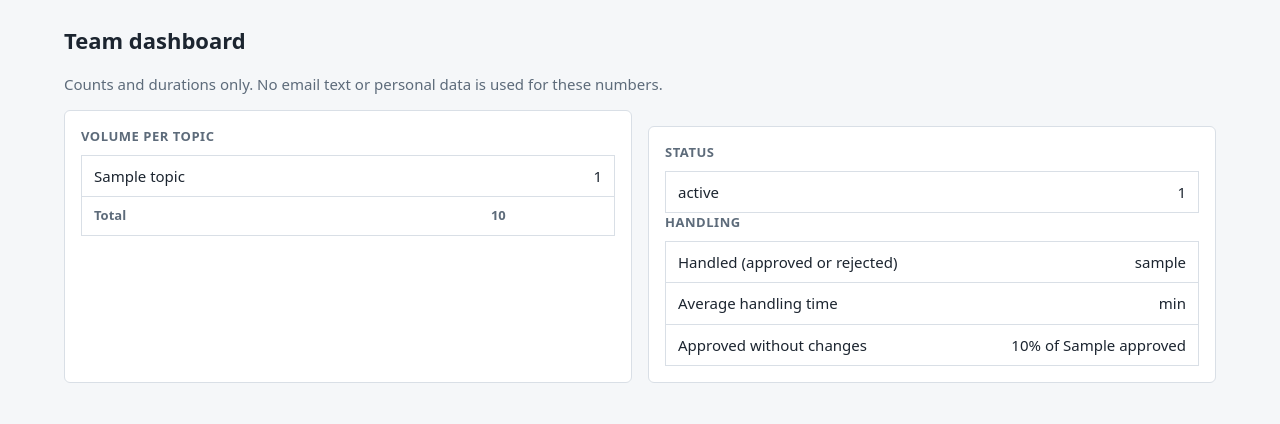
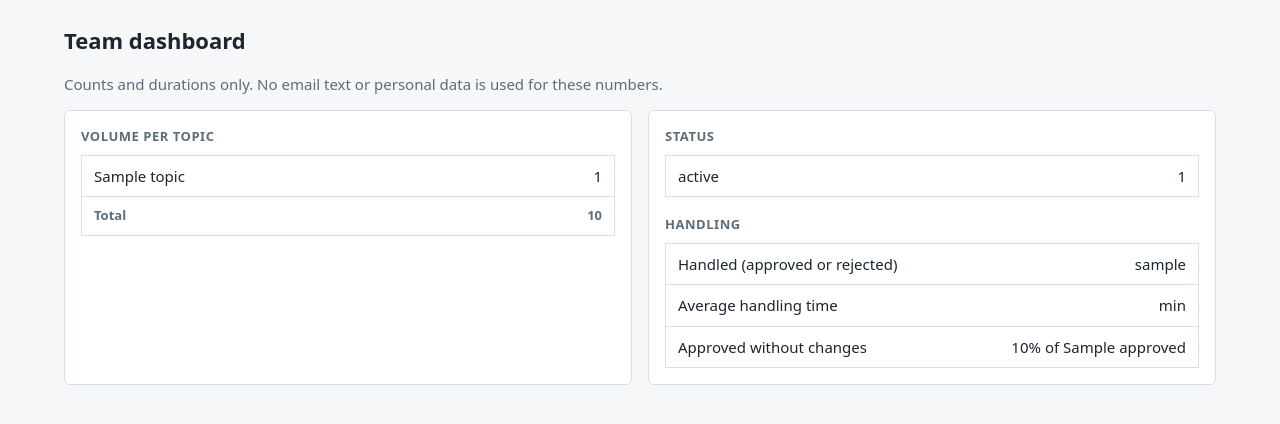
Before and after one commit to freddy24-7/MuniMailbox, a Python web app: template app/web/templates/dashboard.html in a window 1280 px wide. Shown: the part 47-471 px from the top of the page. Run offline with Jinja, Linux system fonts and the light colour scheme; the template is opened without the code that fills it: most values are stand-ins (such as "Sample title", 1, 10 or a date in 2020).

Commit message:
adjustments

```diff
--- a/app/web/templates/base.html
+++ b/app/web/templates/base.html
@@ -36,7 +36,10 @@
     form { display: inline; }
     header nav a { margin-left: 14px; }
     select, input { font: inherit; padding: 5px 8px; }
-    table.numbers td:last-child { text-align: right; }
+    table.numbers td:last-child, table.numbers th:last-child { text-align: right; }
+    table + h2 { margin-top: 18px; }
+    /* Panels side by side start at the same height; the stacking margin is for panels below each other. */
+    .cols > .panel + .panel { margin-top: 0; }
     form.block { display: block; margin: 8px 0; }
     textarea { width: 100%; box-sizing: border-box; font: inherit; padding: 8px; }
     label { margin-right: 10px; }
```
Also changed, not shown: 1 other file.
